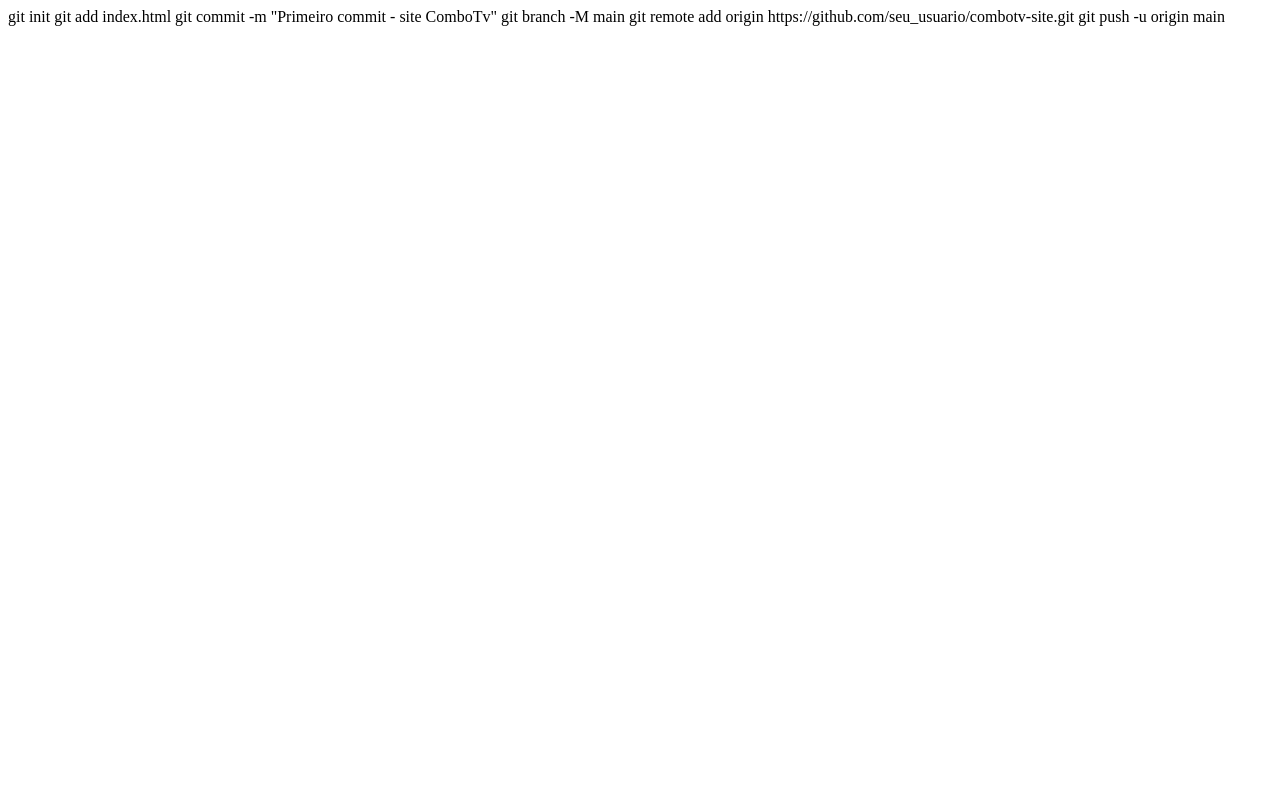
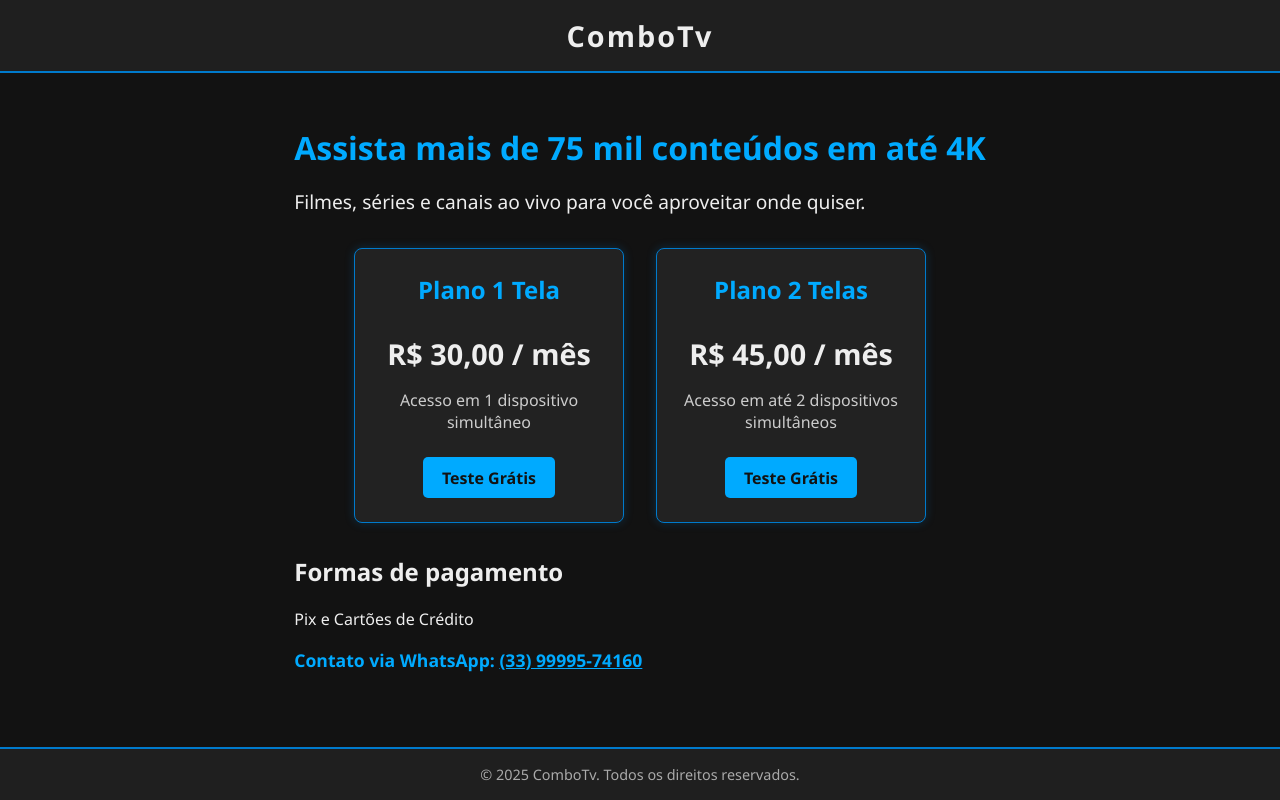
Before and after one commit to Raskin10/combotv_site, a plain HTML site: page index.html in a window 1280 px wide. Drawn offline with Linux system fonts and the light colour scheme.

Commit message:
Update index.html

```diff
--- a/index.html
+++ b/index.html
@@ -1,6 +1,141 @@
-git init
-git add index.html
-git commit -m "Primeiro commit - site ComboTv"
-git branch -M main
-git remote add origin https://github.com/seu_usuario/combotv-site.git
-git push -u origin main
+<!DOCTYPE html>
+<html lang="pt-BR">
+<head>
+  <meta charset="UTF-8" />
+  <meta name="viewport" content="width=device-width, initial-scale=1" />
+  <title>ComboTv - IPTV 4K</title>
+  <style>
+    body {
+      margin: 0;
+      font-family: 'Segoe UI', Tahoma, Geneva, Verdana, sans-serif;
+      background-color: #121212;
+      color: #eee;
+      display: flex;
+      flex-direction: column;
+      min-height: 100vh;
+    }
+    header {
+      background: #1f1f1f;
+      padding: 1rem 2rem;
+      text-align: center;
+      font-size: 1.8rem;
+      font-weight: bold;
+      letter-spacing: 2px;
+      border-bottom: 2px solid #007acc;
+    }
+    main {
+      flex: 1;
+      padding: 2rem;
+      max-width: 900px;
+      margin: 0 auto;
+    }
+    h1 {
+      color: #00aaff;
+      margin-bottom: 0.5rem;
+    }
+    p.description {
+      font-size: 1.2rem;
+      margin-bottom: 2rem;
+      line-height: 1.4;
+    }
+    section.plans {
+      display: flex;
+      gap: 2rem;
+      flex-wrap: wrap;
+      justify-content: center;
+      margin-bottom: 2rem;
+    }
+    .plan {
+      background: #222;
+      padding: 1.5rem;
+      border-radius: 8px;
+      width: 220px;
+      box-shadow: 0 0 10px #007acc44;
+      text-align: center;
+      border: 1px solid #007acc;
+      transition: transform 0.3s ease;
+    }
+    .plan:hover {
+      transform: scale(1.05);
+      box-shadow: 0 0 20px #00aaffaa;
+    }
+    .plan h2 {
+      margin: 0 0 1rem;
+      color: #00aaff;
+    }
+    .plan p.price {
+      font-size: 1.8rem;
+      font-weight: bold;
+      margin-bottom: 1rem;
+    }
+    .plan p.details {
+      font-size: 1rem;
+      margin-bottom: 1.5rem;
+      color: #ccc;
+    }
+    .btn-test {
+      display: inline-block;
+      background: #00aaff;
+      color: #121212;
+      font-weight: bold;
+      padding: 0.6rem 1.2rem;
+      border-radius: 5px;
+      text-decoration: none;
+      transition: background-color 0.3s ease;
+    }
+    .btn-test:hover {
+      background: #007acc;
+      color: #fff;
+    }
+    footer {
+      background: #1f1f1f;
+      padding: 1rem 2rem;
+      text-align: center;
+      font-size: 0.9rem;
+      color: #aaa;
+      border-top: 2px solid #007acc;
+    }
+    .contact {
+      margin: 1rem 0 0;
+      font-size: 1.1rem;
+      color: #00aaff;
+      font-weight: bold;
+    }
+  </style>
+</head>
+<body>
+  <header>ComboTv</header>
+  <main>
+    <h1>Assista mais de 75 mil conteúdos em até 4K</h1>
+    <p class="description">Filmes, séries e canais ao vivo para você aproveitar onde quiser.</p>
+
+    <section class="plans">
+      <div class="plan">
+        <h2>Plano 1 Tela</h2>
+        <p class="price">R$ 30,00 / mês</p>
+        <p class="details">Acesso em 1 dispositivo simultâneo</p>
+        <a href="https://wa.me/5533999574160" class="btn-test" target="_blank">Teste Grátis</a>
+      </div>
+      <div class="plan">
+        <h2>Plano 2 Telas</h2>
+        <p class="price">R$ 45,00 / mês</p>
+        <p class="details">Acesso em até 2 dispositivos simultâneos</p>
+        <a href="https://wa.me/5533999574160" class="btn-test" target="_blank">Teste Grátis</a>
+      </div>
+    </section>
+
+    <section>
+      <h2>Formas de pagamento</h2>
+      <p>Pix e Cartões de Crédito</p>
+    </section>
+
+    <section class="contact">
+      <p>Contato via WhatsApp: <a href="https://wa.me/5533999574160" target="_blank" style="color:#00aaff;">(33) 99995-74160</a></p>
+    </section>
+  </main>
+
+  <footer>
+    &copy; 2025 ComboTv. Todos os direitos reservados.
+  </footer>
+</body>
+</html>
```
